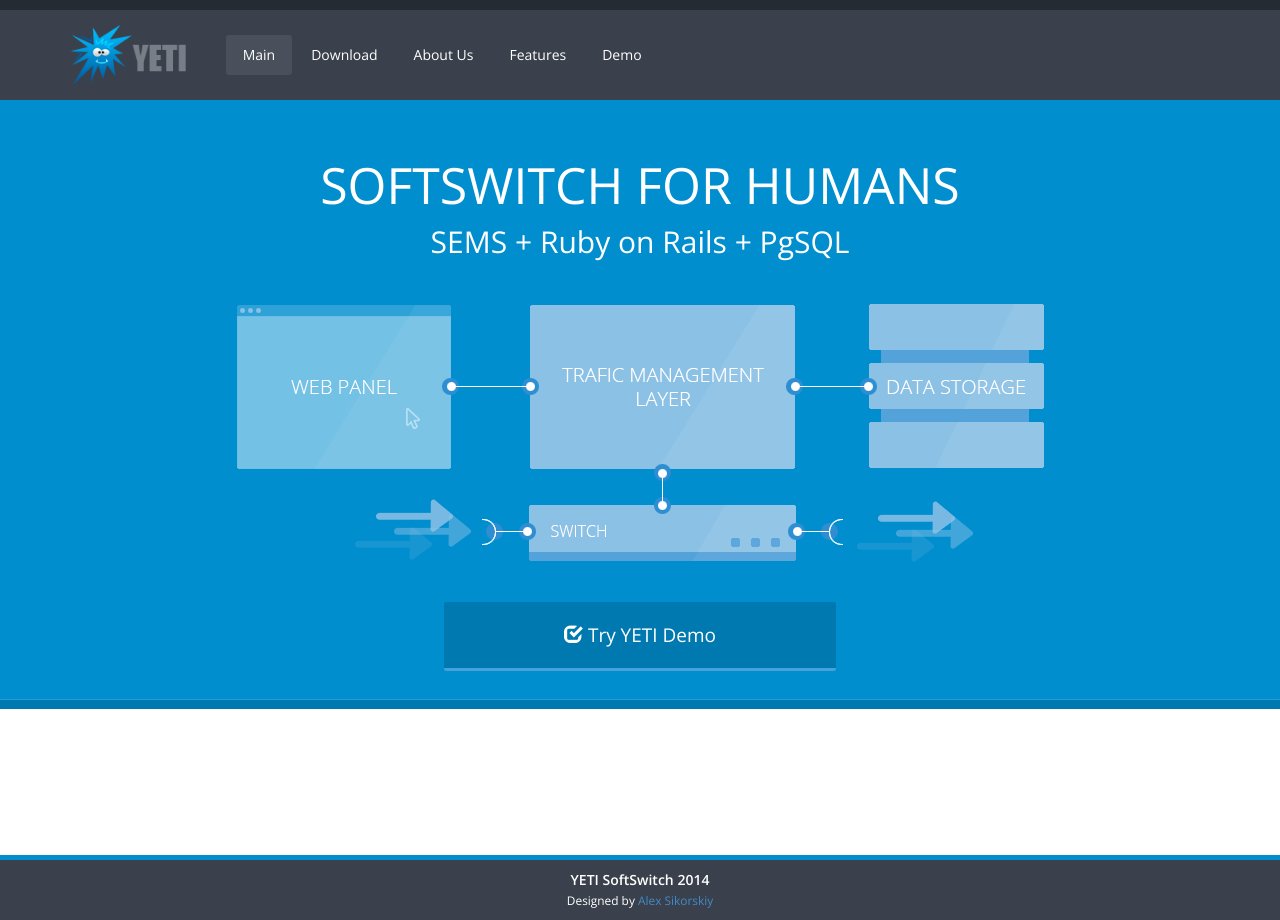
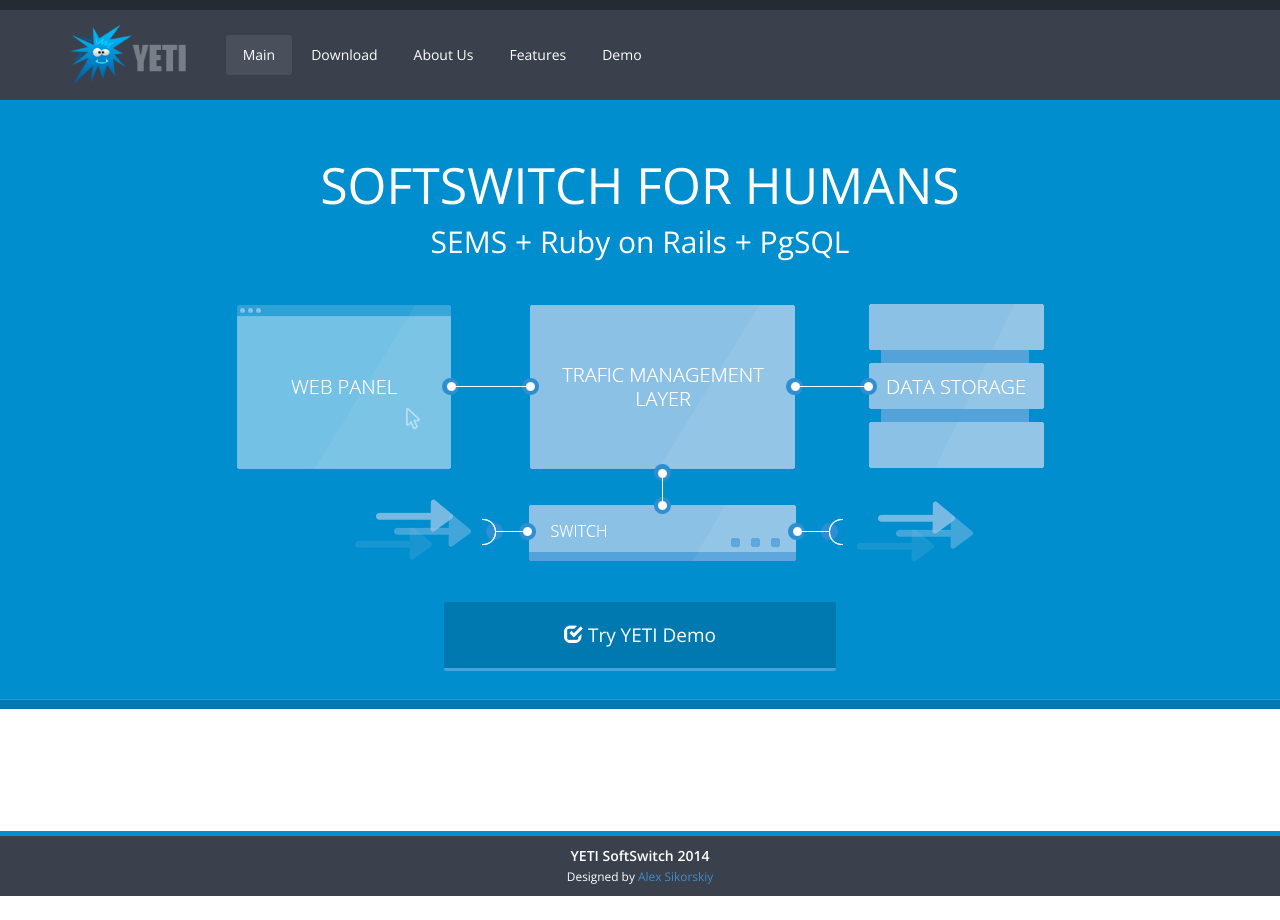
Before and after one commit to yeti-switch/yeti-switch.github.io, a Jekyll site: the page built from index.html, in a window 1280 px wide. Built offline with Jekyll 4.4.1, drawn with Linux system fonts in a browser that asks for light colours; Markdown is read by kramdown in place of the engine named in the settings.

Commit message:
footer fix

```diff
--- a/css/my.css
+++ b/css/my.css
@@ -178,11 +178,11 @@
     min-height: 100%;
     height: auto !important;
     height: 100%;
-    margin: 0 0 -65px 0; /* отрицательный нижний отступ на высоту футера */
+    margin: 0 0 -89px 0; /* отрицательный нижний отступ на высоту футера */
     padding: 0;
 }
 .footer-push, .footer {
-    height: 30px;
+    height: 35px;
     margin: 0;
     padding: 0;
 }
```
